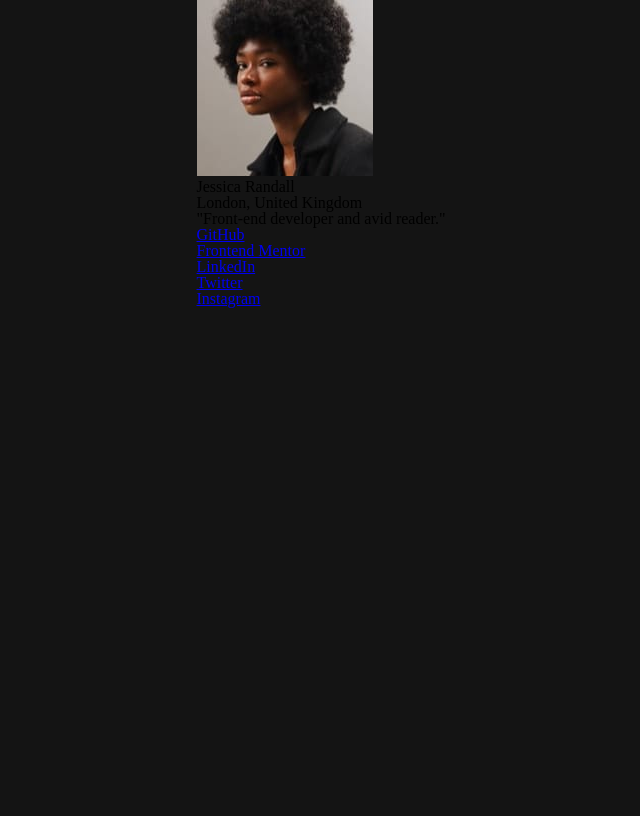
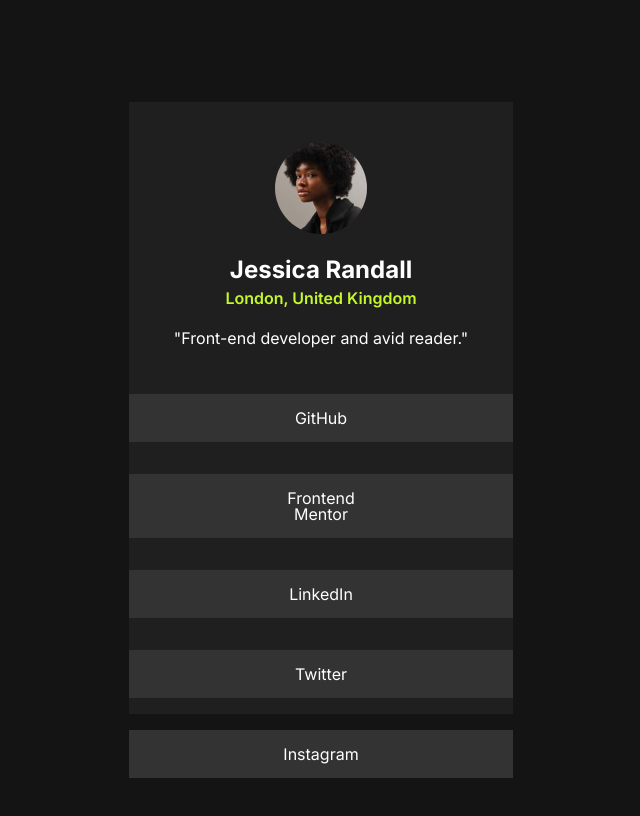
Before and after one commit to Carlos-Eduardo-S/Projeto-Perfil-de-Links-Sociais, a plain HTML site: page index.html in a window 1280 px wide. Shown: the whole page, without its empty margins (319-959 px from the left). Drawn offline with Linux system fonts and the light colour scheme.

Commit message:
Alteração
Trocado o ul por div

```diff
--- a/Design/style.css
+++ b/Design/style.css
@@ -21,10 +21,70 @@
 /* Estilização Desktop */
 
 body {
-    font-family: var(--fonte);
+    width: 100vw;
+    height: 100%;
     font-size: 14px;
     background-color: var(--cor-quintaria);
     display: flex;
     align-items: center;
     justify-content: center;
 }
+
+.conteudo {
+    width: 384px;
+    height: 612px;
+    background-color: var(--cor-quaternaria);
+    font-family: var(--fonte);
+    margin: 8% auto;
+    display: flex;
+    flex-direction: column;
+    align-items: center;
+    gap: 24px;
+}
+
+.conteudo__img {
+    width: 92px;
+    border-radius: 50%;
+    margin-top: 40px;
+}
+
+.conteudo__jessica {
+    display: flex;
+    flex-direction: column;
+    align-items: center;
+}
+
+.conteudo__nome {
+    font-size: 24px;
+    font-weight: 700;
+    color: var(--cor-secundaria);
+    margin-bottom: 8px;
+}
+
+.conteudo__lugar {
+    font-weight: 600;
+    color: var(--cor-primaria);
+    margin-bottom: 24px;
+}
+
+.conteudo__descricao {
+    color: var(--cor-secundaria);
+    font-weight: 400;
+}
+
+.conteudo__lista {
+    display: flex;
+    flex-direction: column;
+    margin-top: 24px;
+    gap: 16px;
+    text-align: center;
+    justify-content: center;
+}
+
+.conteudo__link {
+    text-decoration: none;
+    background-color: var(--cor-terciaria);
+    color: var(--cor-secundaria);
+    margin-bottom: 16px;
+    padding: 16px 130px;
+}
--- a/index.html
+++ b/index.html
@@ -16,13 +16,13 @@
       <p class="conteudo__descricao">"Front-end developer and avid reader."</p>
     </div>
 
-    <ul class="conteudo__lista">
-      <li class="conteudo__link"><a href="#">GitHub</a></li>
-      <li class="conteudo__link"><a href="#">Frontend Mentor</a></li>
-      <li class="conteudo__link"><a href="#">LinkedIn</a></li>
-      <li class="conteudo__link"><a href="#">Twitter</a></li>
-      <li class="conteudo__link"><a href="#">Instagram</a></li>
-    </ul>
+    <div class="conteudo__lista">
+      <a class="conteudo__link" href="#">GitHub</a>
+      <a class="conteudo__link" href="#">Frontend Mentor</a>
+      <a class="conteudo__link" href="#">LinkedIn</a>
+      <a class="conteudo__link" href="#">Twitter</a>
+      <a class="conteudo__link" href="#">Instagram</a>
+    </div>
   </section>
 </body>
 </html>
```
